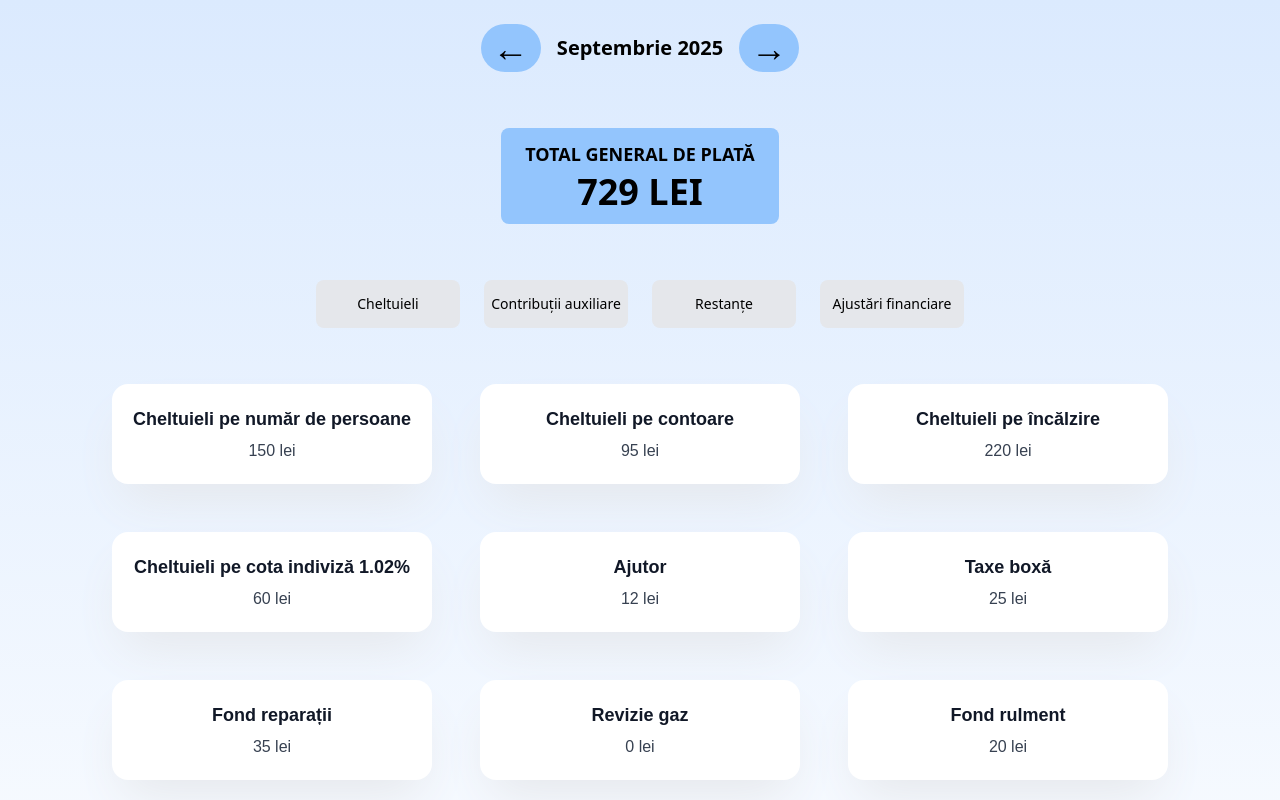
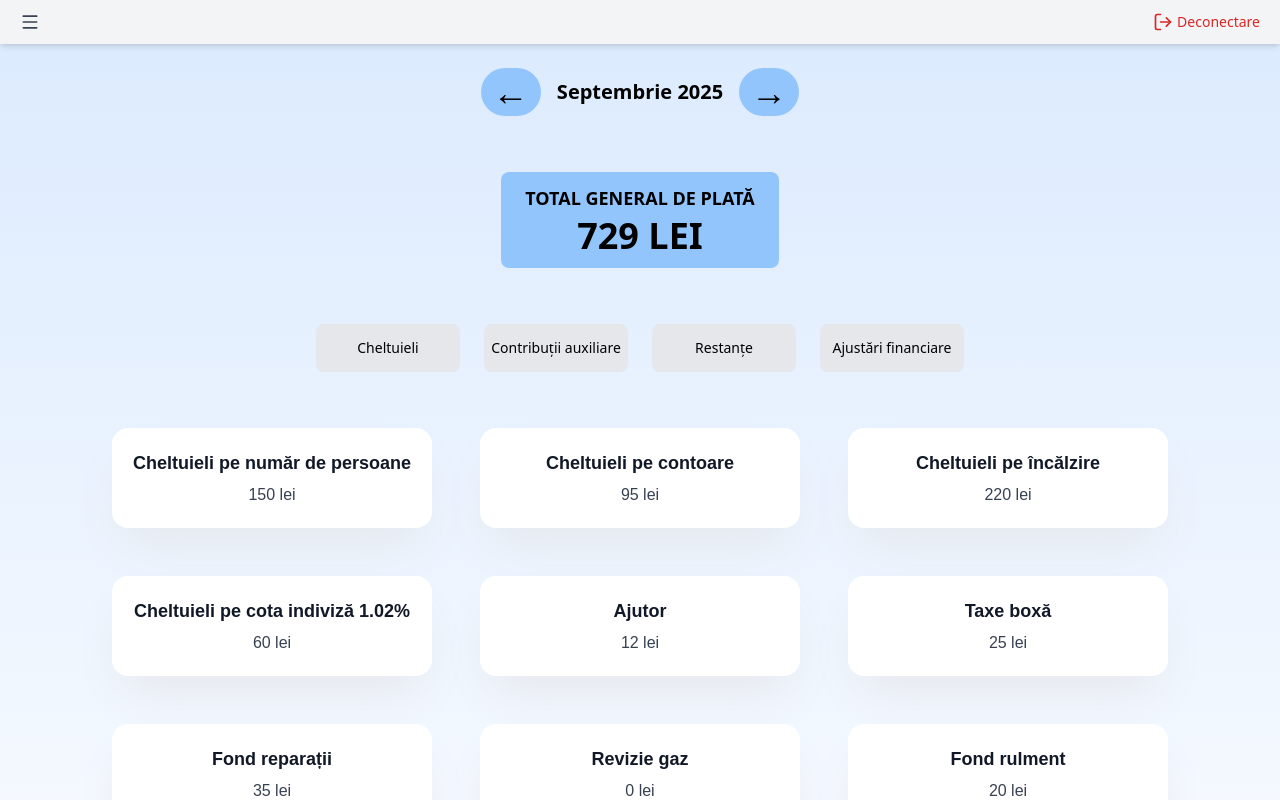
Before and after one commit to SebastianPuiu2000/poliResidence, a React (Create React App) app in the folder frontend/: page /taxes in a window 1280 px wide. Shown: the top 800 px of the page. Built offline with nearby package versions, Linux system fonts and the light colour scheme.

Commit message:
Add header with logout and menu button

```diff
--- a/frontend/package.json
+++ b/frontend/package.json
@@ -9,6 +9,7 @@
     "@testing-library/react": "^16.3.0",
     "@testing-library/user-event": "^13.5.0",
     "axios": "^1.12.1",
+    "lucide-react": "^0.544.0",
     "react": "^19.1.1",
     "react-dom": "^19.1.1",
     "react-redux": "^9.2.0",
--- /dev/null
+++ b/frontend/src/components/header.component.jsx
@@ -0,0 +1,26 @@
+import { Menu, LogOut } from "lucide-react";
+
+function Header({ onLogout }) {
+  return (
+    <header className="flex justify-between items-center px-4 py-2 bg-gray-100 shadow-md">
+      <button
+        className="p-1 rounded-md hover:bg-gray-200 transition-colors"
+        onClick={() => {}}
+        title="Menu"
+      >
+        <Menu className="w-5 h-5 text-gray-700" />
+      </button>
+
+      <button
+        className="flex items-center gap-1 p-1 rounded-md hover:bg-red-100 transition-colors"
+        onClick={onLogout}
+        title="Deconectare"
+      >
+        <LogOut className="w-5 h-5 text-red-600" />
+        <span className="text-sm font-medium text-red-600">Deconectare</span>
+      </button>
+    </header>
+  );
+}
+
+export default Header;
--- /dev/null
+++ b/frontend/src/components/layout.component.jsx
@@ -0,0 +1,20 @@
+import Header from "./header.component";
+
+export default function Layout({ children }) {
+  const handleLogout = () => {
+    localStorage.removeItem("token");
+    localStorage.removeItem("isAdmin");
+    window.location.href = "/login";
+  };
+
+  return (
+    <div className="flex flex-col min-h-screen">
+      {/* Header-ul cu butonul de deconectare */}
+
+      <Header onLogout={handleLogout} />
+      {/* Continutul paginii */}
+
+      <main className="flex-1">{children}</main>
+    </div>
+  );
+}
--- a/frontend/src/pages/taxes.page.jsx
+++ b/frontend/src/pages/taxes.page.jsx
@@ -1,5 +1,6 @@
 import { useState, useEffect } from "react";
 import Card from "../components/card.component";
+import Layout from "../components/layout.component";
 
 async function mockApi(which, current) {
   const db = [
@@ -229,6 +230,7 @@ function Taxes() {
   );
 
   return (
+    <Layout>
       <div className="flex flex-col p-6 gap-14">
         <div className="flex justify-center items-center gap-4 text-xl font-bold">
           <button
@@ -291,6 +293,7 @@ function Taxes() {
           ))}
         </div>
       </div>
+    </Layout>
   );
 }
 
```
Also changed, not shown: 1 other file (tests, documents, lock files or other folders). Lines whose indentation alone changed are shown as unchanged.
